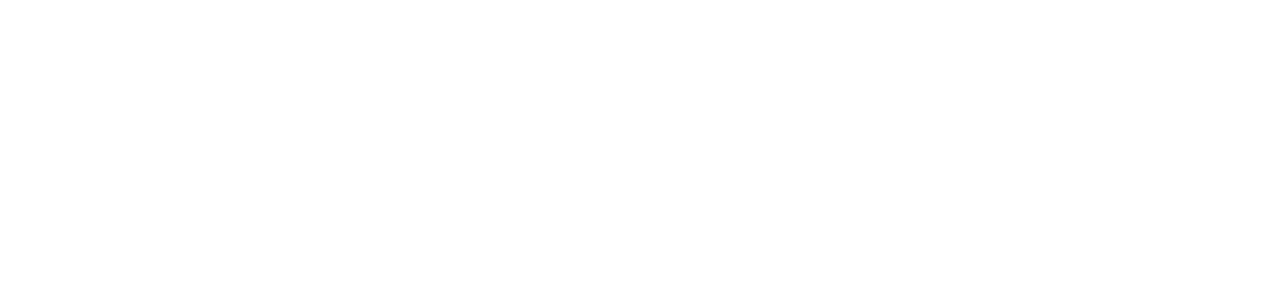
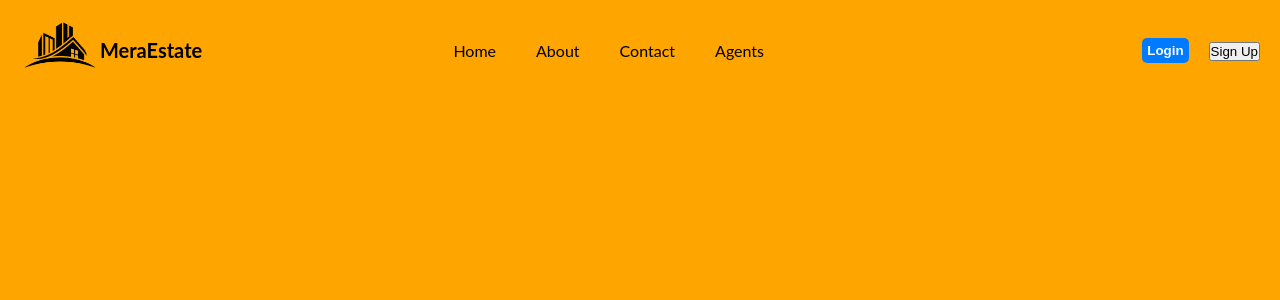
Before and after one commit to ameraehab/RealState, a React (Vite) app: page / in a window 1280 px wide. Shown: the top 300 px of the page. Built offline with nearby package versions, Linux system fonts and the light colour scheme.

Commit message:
create navbar component

```diff
--- a/src/App.jsx
+++ b/src/App.jsx
@@ -1,5 +1,11 @@
+import Navbar from "./components/Navbar";
+import "./mainLayout.css";
 function App() {
-  return <></>;
+  return (
+    <div className="layout">
+      <Navbar />
+    </div>
+  );
 }
 
 export default App;
--- /dev/null
+++ b/src/components/Navbar.jsx
@@ -0,0 +1,31 @@
+import "./navbar.css";
+function Navbar() {
+  return (
+    <div className="nav-layout">
+      <div className="left">
+        {/*logo*/}
+        <a href="/" className="logo-style">
+          <img src="/images/logo.png" alt="Logo" width={80} height={60} />
+          <span>MeraEstate</span>
+        </a>
+        {/*nav items*/}
+        <div className="nav-items">
+          <a href="/">Home</a>
+          <a href="/">About</a>
+          <a href="/">Contact</a>
+          <a href="/">Agents</a>
+        </div>
+      </div>
+      <div className="right">
+        <a href="/login" className="logIn">
+          <button>Login</button>
+        </a>
+        <a href="/signup" className="signUp">
+          <button>Sign Up</button>
+        </a>
+      </div>
+    </div>
+  );
+}
+
+export default Navbar;
--- /dev/null
+++ b/src/components/navbar.css
@@ -0,0 +1,40 @@
+.nav-layout {
+  height: 100px;
+  display: flex;
+  justify-content: space-between;
+  align-items: center;
+}
+.left {
+  flex: 3;
+  display: flex;
+  align-items: center;
+  justify-content: space-between;
+  gap: 20px;
+}
+.logo-style {
+  cursor: pointer;
+  display: flex;
+  align-items: center;
+  font-weight: bold;
+  font-size: 20px;
+}
+.nav-items {
+  display: flex;
+  gap: 40px;
+}
+.right {
+  flex: 2;
+  display: flex;
+  align-items: center;
+  justify-content: flex-end;
+  gap: 20px;
+}
+.logIn button {
+  cursor: pointer;
+  font-weight: bold;
+  padding: 5px;
+  border: none;
+  background-color: #007bff;
+  color: white;
+  border-radius: 5px;
+}
--- a/src/index.css
+++ b/src/index.css
@@ -0,0 +1,14 @@
+* {
+  padding: 0px;
+  margin: 0px;
+  box-sizing: border-box;
+}
+a {
+  text-decoration: none;
+  color: inherit;
+}
+
+body {
+  font-family: "lato", sans-serif;
+  overflow: hidden;
+}
--- /dev/null
+++ b/src/mainLayout.css
@@ -0,0 +1,28 @@
+.layout {
+  background-color: rebeccapurple;
+  height: 100vh;
+  max-width: 1366px;
+  margin-left: auto;
+  margin-right: auto;
+  padding-left: 20px;
+  padding-right: 20px;
+}
+
+@media (max-width: 1366px) {
+  .layout {
+    background-color: orange;
+    max-width: 1280px;
+  }
+}
+@media (max-width: 1024px) {
+  .layout {
+    background-color: green;
+    max-width: 768px;
+  }
+}
+@media (max-width: 738px) {
+  .layout {
+    background-color: red;
+    max-width: 640px;
+  }
+}
```
Also changed, not shown: public/images/logo.png (added).
